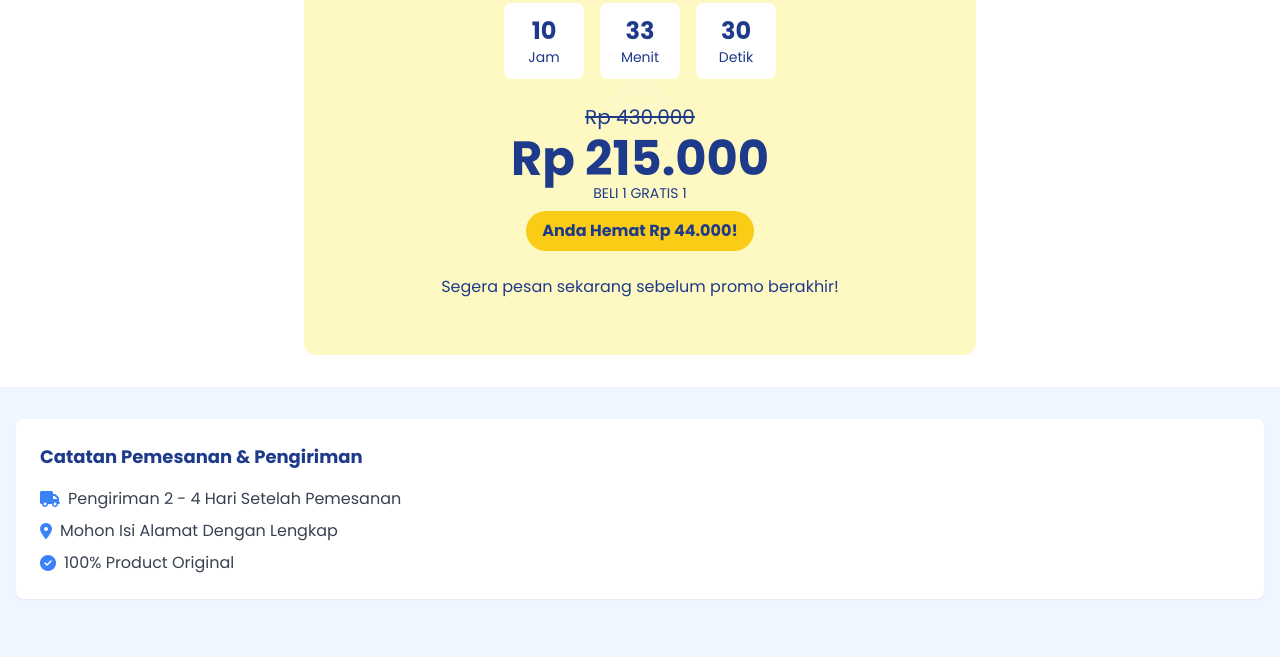
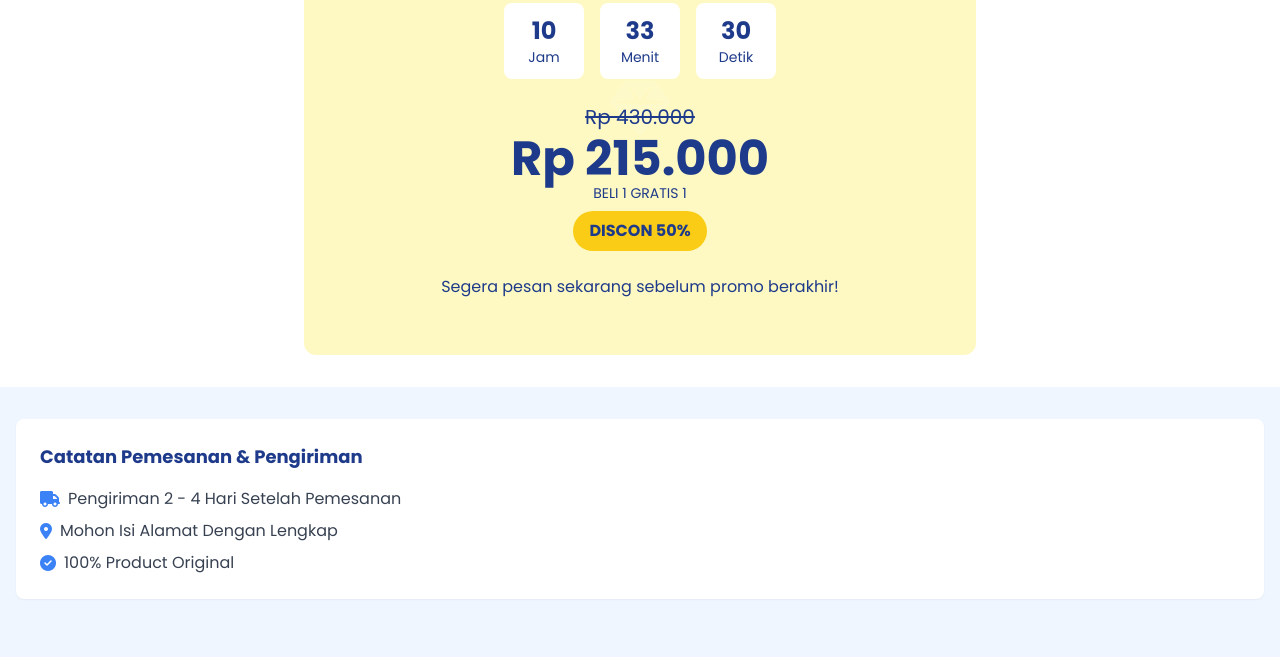
Before and after one commit to HellaStore/Transprent-Shoe-Rack, a plain HTML site: page index.html in a window 1280 px wide. Shown: the part 3073-3730 px from the top of the page. Drawn offline with nearby package versions, Linux system fonts and the light colour scheme; a script that the page names is missing.

Commit message:
Update index.html

```diff
--- a/index.html
+++ b/index.html
@@ -6,7 +6,7 @@
     <title>Transprent Shoe Rack</title>
     <script src="https://cdn.tailwindcss.com"></script>
     <link rel="stylesheet" href="https://cdnjs.cloudflare.com/ajax/libs/font-awesome/6.4.0/css/all.min.css">
-    <link rel="icon" href="https://cdn.orderonline.id/uploads/images_9747641756992316314.png">
+        <link rel="icon" href="https://cdn.orderonline.id/uploads/images_9623291757513477423.png">
     <style>
         @import url('https://fonts.googleapis.com/css2?family=Poppins:wght@300;400;500;600;700&display=swap');
 
@@ -294,7 +294,7 @@
                         <div class="text-4xl md:text-5xl font-bold text-blue-900">Rp 215.000</div>
                         <p class="text-sm text-blue-900">BELI 1 GRATIS 1</p>
                         <div class="bg-yellow-400 text-blue-900 font-bold py-2 px-4 rounded-full mt-2">
-                            Anda Hemat Rp 44.000!
+                            DISCON 50%
                         </div>
                     </div>
                     <p class="text-blue-900 mb-6">Segera pesan sekarang sebelum promo berakhir!</p>
```
